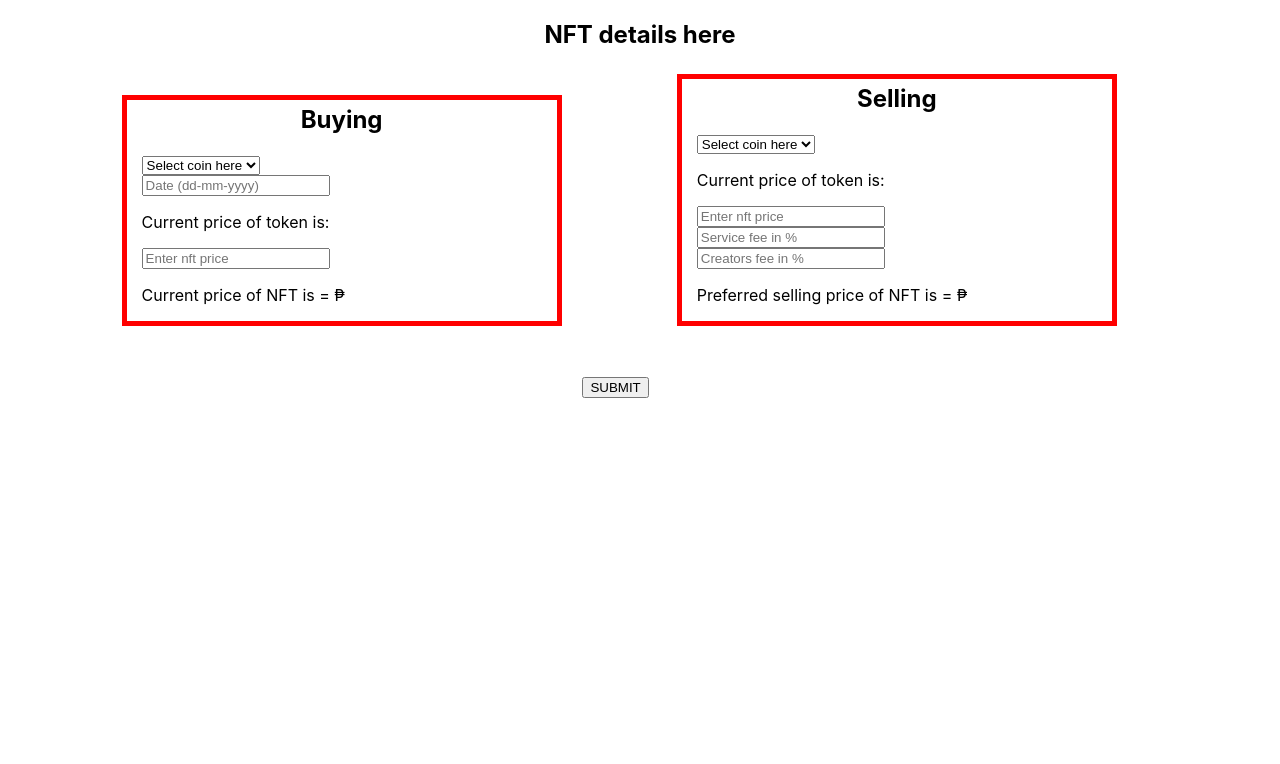
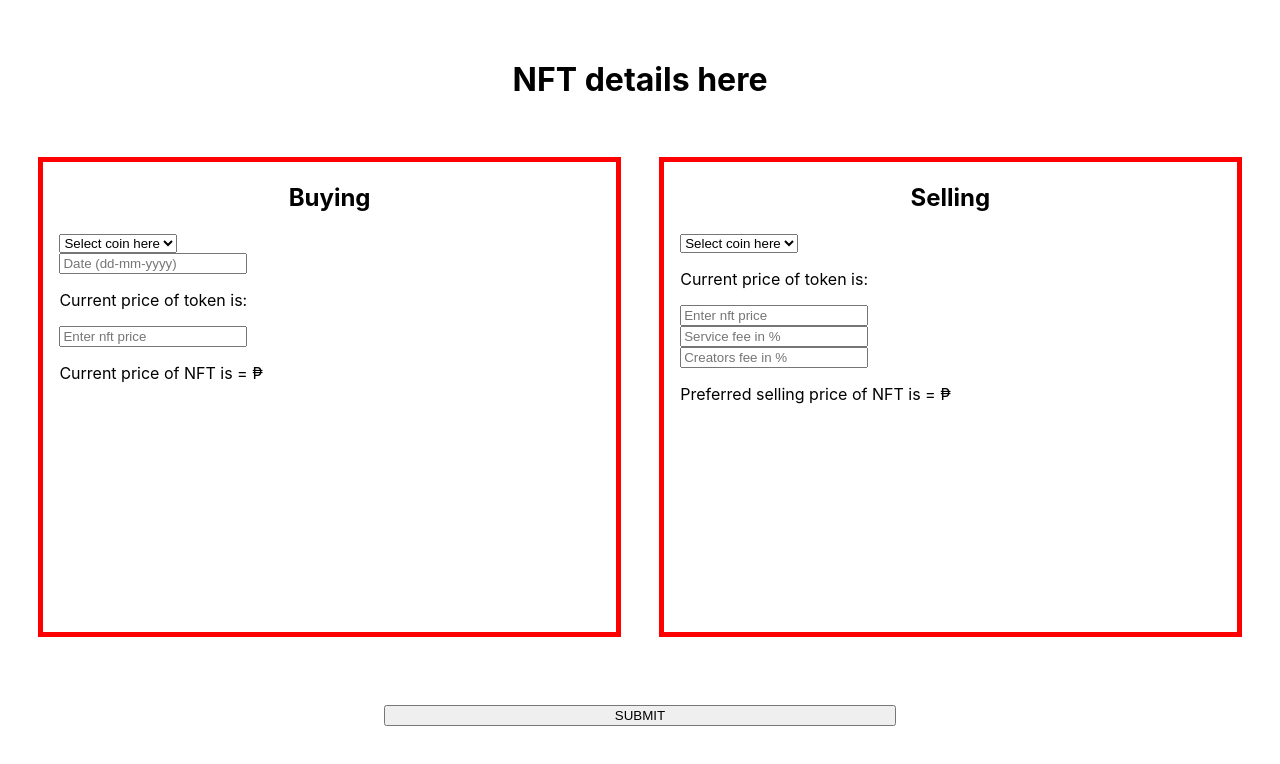
Before and after one commit to aljager1983/nftpricecomparator, a React (Create React App) app: page / in a window 1280 px wide. Shown: the top 764 px of the page. Built offline with nearby package versions, Linux system fonts and the light colour scheme; no server answers.

Commit message:
added css

```diff
--- a/public/index.html
+++ b/public/index.html
@@ -9,6 +9,8 @@
     <link type="text/css" rel="stylesheet" href="main.css" />
   </head>
   <body>
-     <div id="root"></div>
+    <main>
+      <div id="root"></div>
+    </main>
   </body>
 </html>
--- a/public/main.css
+++ b/public/main.css
@@ -14,29 +14,41 @@ body {
 
 
   .container {
-    margin-left: 5%;
-    margin-right: 5%;
-    position: relative;
-    top: 10%;
+    display: grid;
+    place-content: center;
+    grid-template-columns: repeat(2, 1fr);
+    grid-template-rows: 10vh 60vh 10vh;
+    gap: 3vw;
+    padding: 3vw;
   }
 
   .market {
-    margin: 5px 5% 0 5%;
-    display: inline-block;
-    width: 400px;
-    padding: 0 15px 0 15px;
     border: 5px solid red;
+    padding: 1rem;
+  }
+  .market:nth-child(0) {
+    grid-column: 1/2;
+    grid-row: 2;
   }
 
-  #btn {
-    margin: 0;
-    position: absolute;
-    left: 45%;
-    top: 120%;
+  .market:nth-child(1) {
+    grid-column: 2/3;
+    grid-row: 2;
+  }
+
+  button {
+    margin: auto;
+    justify-self:center;
+    align-items: center;
+    width: 40vw;
+    grid-column: 1/3;
+    grid-row: 3;
   }
 
   .nftInf {
     text-align: center;
+    grid-column: 1/3;
+    grid-row: 1;
   }
 
   .marketHeading {
--- a/src/App.jsx
+++ b/src/App.jsx
@@ -127,11 +127,10 @@ useEffect(() => {
 
 
   return (
-    <div>
-      <div>
-        <h2 className='nftInf'>NFT details here</h2>
-      </div>
-    <div className='container'>
+    <div className="container">
+
+        <h1 className='nftInf'>NFT details here</h1>
+
 
       <div className='market'>
         <h2 className='marketHeading'>Buying</h2>
@@ -148,17 +147,15 @@ useEffect(() => {
         <Token change={token2} id="m2"  />
         <p>Current price of token is: {coins2}</p>
         <input  placeholder='Enter nft price' id="market2" className='input' onChange={amount}></input>
-
         <input  placeholder='Service fee in %' id="sFee" className='input' onChange={amount}></input>
         <input  placeholder='Creators fee in %' id="cFee" className='input' onChange={amount}></input>
+        <p>Preferred selling price of NFT is = ₱{finPrice2}</p>
+      </div>
+        <button type='submit' onClick={tokenPrice} id='btn'>SUBMIT</button>
 
 
-        <p>Preferred selling price of NFT is = ₱{finPrice2}</p>
-      </div>
 
-      <button type='submit' onClick={tokenPrice} id='btn'>SUBMIT</button>
 
-    </div>
     </div>
   );
 }
```
